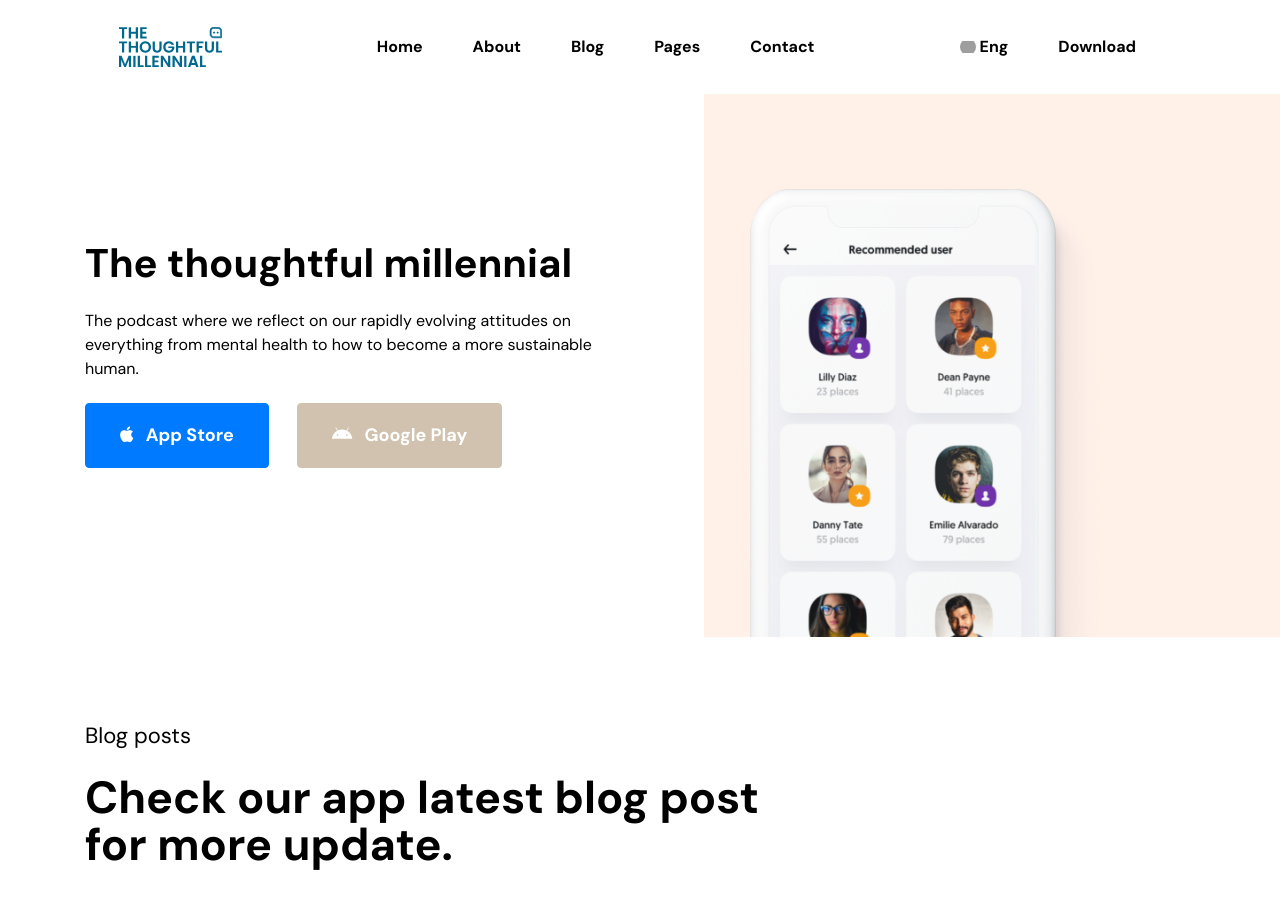
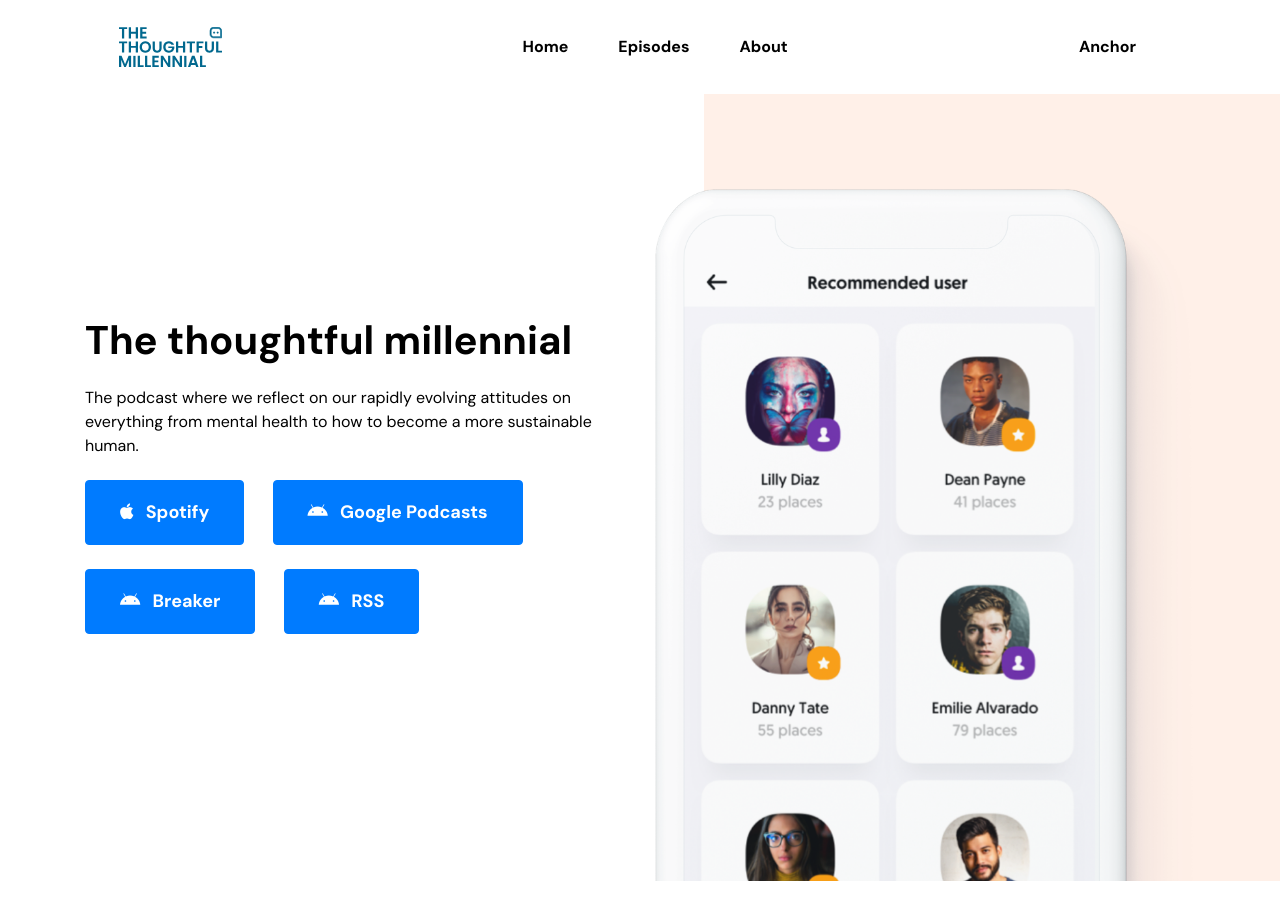
Before and after one commit to thethoughtfulmillennial/thethoughtfulmillennial.github.io, a Jekyll site: the page built from index.html, in a window 1280 px wide and 900 px high. Built offline with Jekyll 4.4.1, drawn with Linux system fonts in a browser that asks for light colours; the list of posts is cut into pages by our own code; grey boxes are pictures that could not be loaded.

Commit message:
Adding links.

```diff
--- a/_layouts/default.html
+++ b/_layouts/default.html
@@ -19,42 +19,27 @@
     <header class="edica-header">
         <div class="container">
             <nav class="navbar navbar-expand-lg navbar-light">
-                <a class="navbar-brand" href="index.html"><img src="assets/images/logo.svg" alt="Edica"></a>
-                <button class="navbar-toggler d-lg-none" type="button" data-toggle="collapse" data-target="#edicaMainNav" aria-controls="collapsibleNavId" aria-expanded="false" aria-label="Toggle navigation">
+                <a class="navbar-brand" href="index.html"><img src="/assets/images/logo.svg" alt="Edica"></a>
+                <button class="navbar-toggler d-lg-none" type="button" data-toggle="collapse"
+                    data-target="#edicaMainNav" aria-controls="collapsibleNavId" aria-expanded="false"
+                    aria-label="Toggle navigation">
                     <span class="navbar-toggler-icon"></span>
                 </button>
                 <div class="collapse navbar-collapse" id="edicaMainNav">
                     <ul class="navbar-nav mx-auto mt-2 mt-lg-0">
                         <li class="nav-item active">
-                            <a class="nav-link" href="index.html">Home <span class="sr-only">(current)</span></a>
+                            <a class="nav-link" href="/index.html">Home</a>
                         </li>
                         <li class="nav-item">
-                            <a class="nav-link" href="about.html">About</a>
-                        </li>
-                        <li class="nav-item dropdown">
-                            <a class="nav-link dropdown-toggle" href="#" id="blogDropdown" data-toggle="dropdown" aria-haspopup="true" aria-expanded="false">Blog</a>
-                            <div class="dropdown-menu" aria-labelledby="blogDropdown">
-                                <a class="dropdown-item" href="blog.html">Blog Archive</a>
-                                <a class="dropdown-item" href="blog-single.html">Blog Post</a>
-                            </div>
-                        </li>
-                        <li class="nav-item dropdown">
-                            <a class="nav-link dropdown-toggle" href="#" id="pagesDropdown" data-toggle="dropdown" aria-haspopup="true" aria-expanded="false">Pages</a>
-                            <div class="dropdown-menu" aria-labelledby="pagesDropdown">
-                                <a class="dropdown-item" href="404.html">404</a>
-                                <a class="dropdown-item" href="coming-soon.html">Coming Soon</a>
-                            </div>
+                            <a class="nav-link" href="/episodes.html">Episodes</a>
                         </li>
                         <li class="nav-item">
-                            <a class="nav-link" href="contact.html">Contact</a>
+                            <a class="nav-link" href="/about.html">About</a>
                         </li>
                     </ul>
                     <ul class="navbar-nav mt-2 mt-lg-0">
                         <li class="nav-item">
-                            <a class="nav-link" href="#"><span class="flag-icon flag-icon-squared rounded-circle flag-icon-gb"></span> Eng</a>
-                        </li>
-                        <li class="nav-item">
-                            <a class="nav-link" href="#">Download</a>
+                            <a class="nav-link" href="#">Anchor</a>
                         </li>
                     </ul>
                 </div>
@@ -69,10 +54,17 @@
             <div class="footer-banner" data-aos="fade-up">
                 <h1 class="banner-title">All platforms</h1>
                 <div class="banner-btns-wrapper">
-                    <button class="btn btn-success"> <img src="assets/images/apple@1x.svg" alt="ios" class="mr-2"> App
-                        Store</button>
-                    <button class="btn btn-success"> <img src="assets/images/android@1x.svg" alt="android" class="mr-2">
-                        Google Play</button>
+                    <a href="https://open.spotify.com/show/1q7rBGWTg5me9BbnxztgdP" class="btn btn-primary"
+                        target="_blank"> <i class="fab fa-apple mr-2"></i>
+                        Spotify</a>
+                    <a href="https://www.google.com/podcasts?feed=aHR0cHM6Ly9hbmNob3IuZm0vcy81OTdkMmNkNC9wb2RjYXN0L3Jzcw=="
+                        class="btn btn-primary" target="_blank"> <i class="fab fa-android mr-2"></i>
+                        Google Podcasts</a>
+                    <a href="https://www.breaker.audio/the-thoughtful-millennial" class="btn btn-primary"
+                        target="_blank"> <i class="fab fa-android mr-2"></i>
+                        Breaker</a>
+                    <a href="https://anchor.fm/s/597d2cd4/podcast/rss" class="btn btn-primary" target="_blank"> <i
+                            class="fab fa-android mr-2"></i> RSS</a>
                 </div>
                 <p class="banner-text">Add some helper text here to explain the finer details of your <br> product or
                     service.</p>
--- a/index.html
+++ b/index.html
@@ -10,17 +10,24 @@
 						<div class="row">
 							<div class="col-md-6 carousel-content-wrapper">
 								<h1>The thoughtful millennial</h1>
-								<p>The podcast where we reflect on our rapidly evolving attitudes on everything from mental health to how to become a more sustainable human.</p>
+								<p>The podcast where we reflect on our rapidly evolving attitudes on everything from
+									mental health to how to become a more sustainable human.</p>
 								<div class="carousel-content-btns">
-									<a href="#!" class="btn btn-primary"> <i class="fab fa-apple mr-2"></i> App
-										Store</a>
-									<a href="#!" class="btn btn-secondary"> <i class="fab fa-android mr-2"></i> Google
-										Play</a>
+									<a href="https://open.spotify.com/show/1q7rBGWTg5me9BbnxztgdP"
+										class="btn btn-primary" target="_blank"> <i class="fab fa-apple mr-2"></i>
+										Spotify</a>
+									<a href="https://www.google.com/podcasts?feed=aHR0cHM6Ly9hbmNob3IuZm0vcy81OTdkMmNkNC9wb2RjYXN0L3Jzcw=="
+										class="btn btn-primary" target="_blank"> <i class="fab fa-android mr-2"></i>
+										Google Podcasts</a>
+									<a href="https://www.breaker.audio/the-thoughtful-millennial"
+										class="btn btn-primary" target="_blank"> <i class="fab fa-android mr-2"></i>
+										Breaker</a>
+									<a href="https://anchor.fm/s/597d2cd4/podcast/rss" class="btn btn-primary"
+										target="_blank"> <i class="fab fa-android mr-2"></i> RSS</a>
 								</div>
 							</div>
 							<div class="col-md-6 carousel-img-wrapper">
-								<img src="assets/images/Slider_1.png" alt="carousel-img" class="img-fluid"
-									width="350px">
+								<img src="assets/images/Slider_1.png" alt="carousel-img" class="img-fluid">
 							</div>
 						</div>
 					</div>
```
